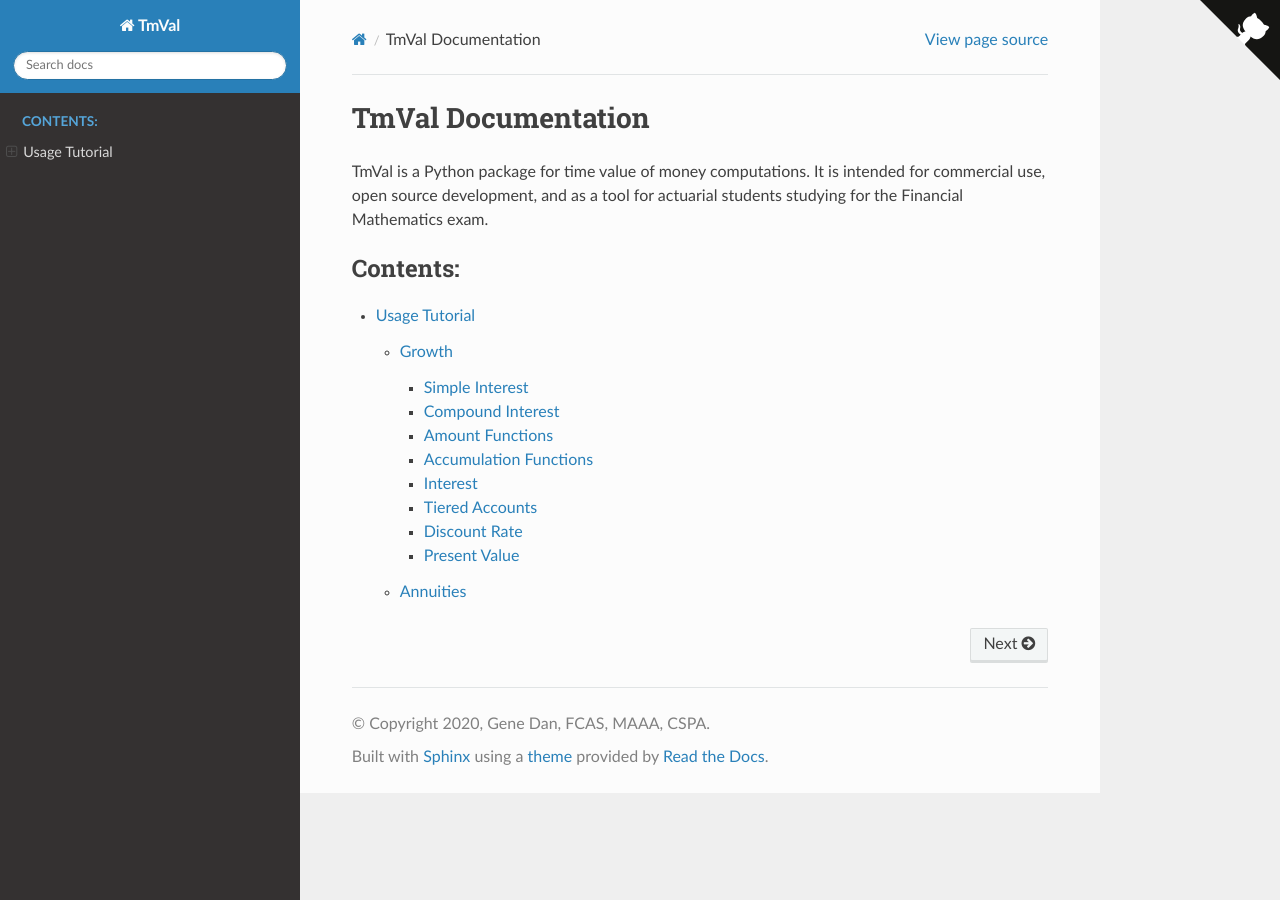
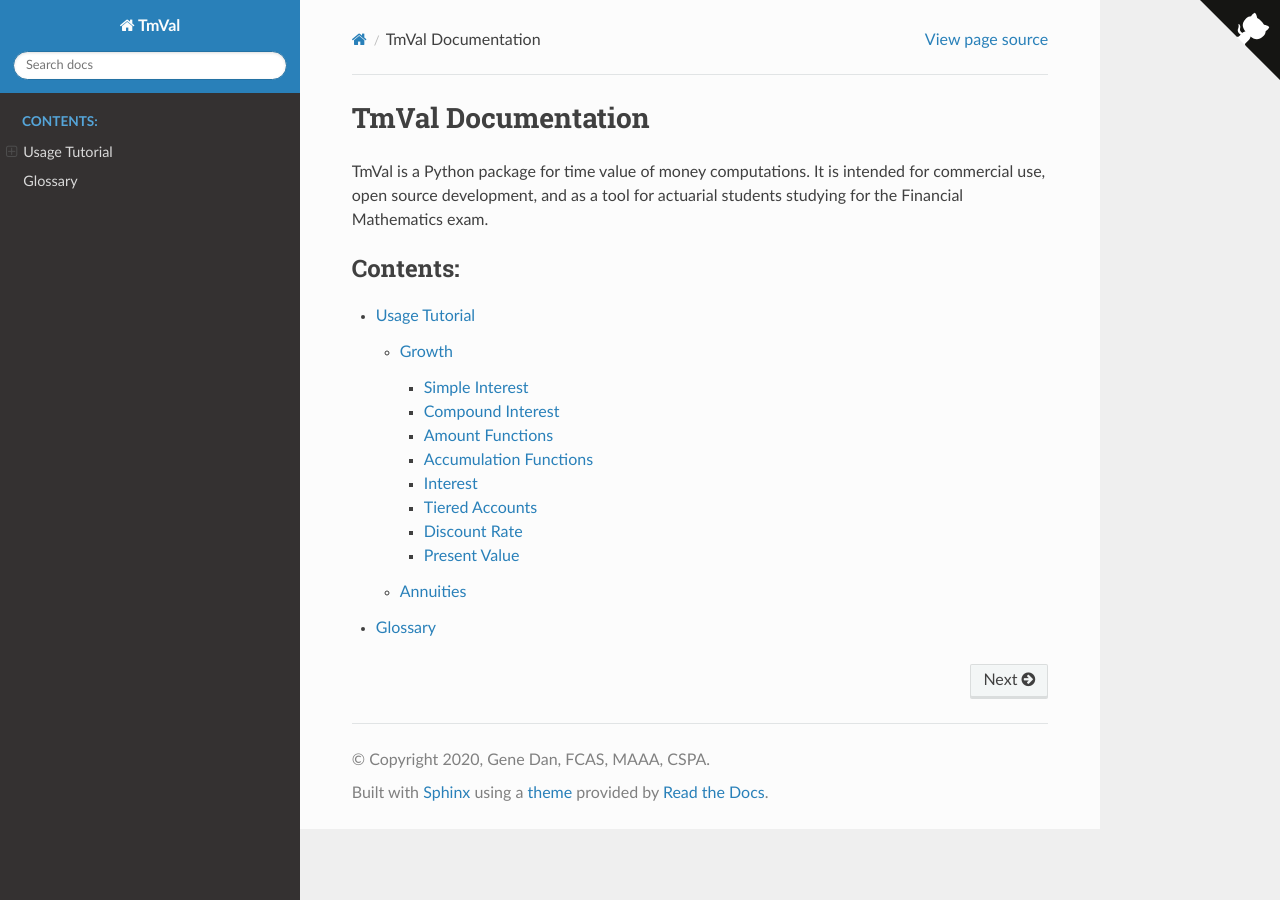
Before and after one commit to genedan/TmVal, a Sphinx documentation site: the page built from docs/index.rst, in a window 1280 px wide. Built offline with Sphinx 7.4.7 and the Read the Docs theme 2.0.0, drawn with Linux system fonts in a browser that asks for light colours; formulas are drawn with MathJax 3; pages that are not in the unit, such as notebooks, are missing from menus.

Commit message:
update toctree

```diff
--- a/docs/index.rst
+++ b/docs/index.rst
@@ -12,5 +12,6 @@
    :maxdepth: 3
    :caption: Contents:
 
-   installation/index
+   quickstart
    usage/index
+   glossary
```
